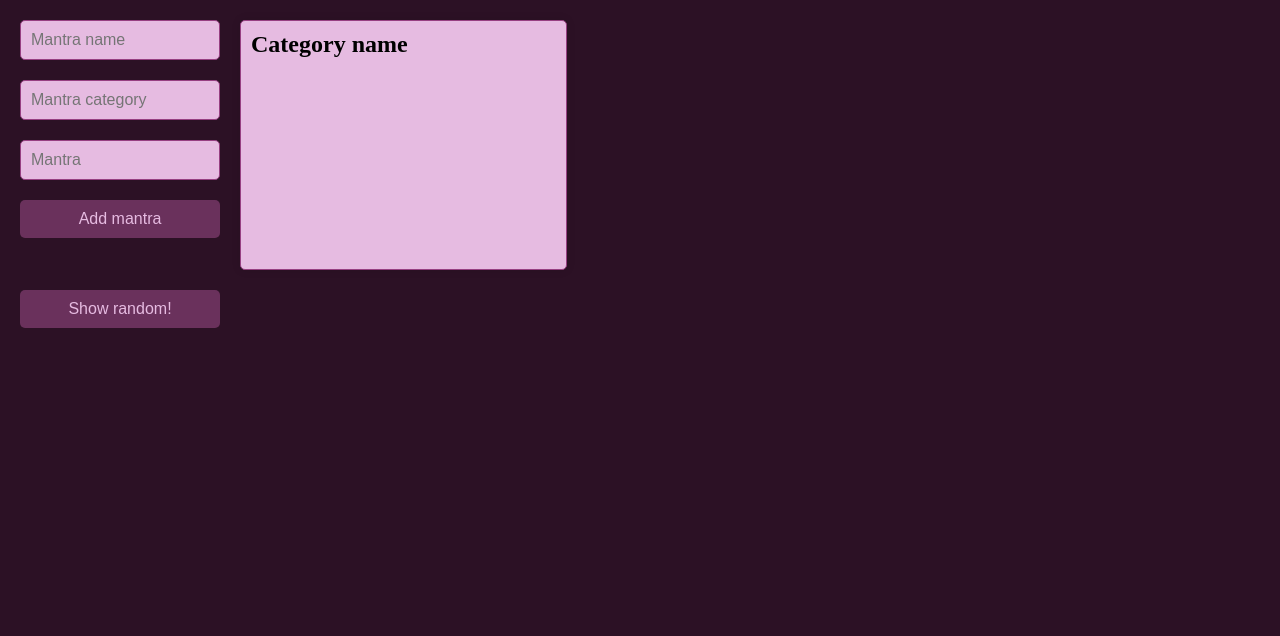
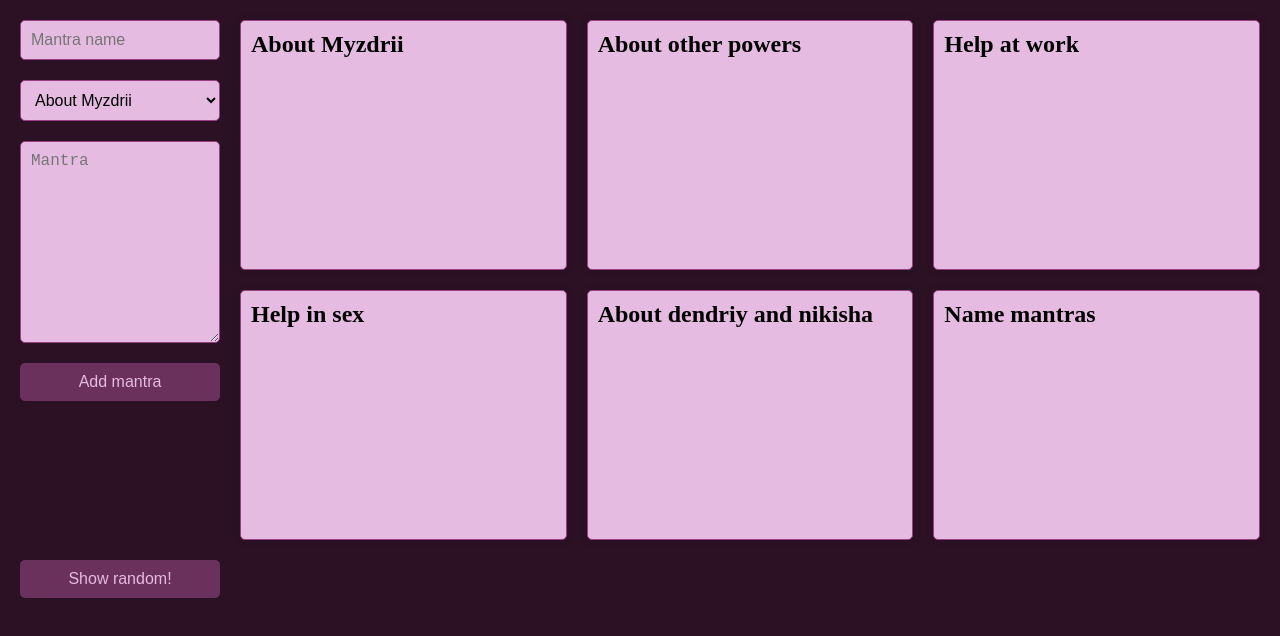
Before and after one commit to Kristina2882/mantra-app, a React (Create React App) app in the folder mantra-ui/: page / in a window 1280 px wide. Shown: the top 636 px of the page. Built offline with nearby package versions, Linux system fonts and the light colour scheme.

Commit message:
Added categories array

```diff
--- a/mantra-ui/src/App.css
+++ b/mantra-ui/src/App.css
@@ -45,7 +45,9 @@ h2 {
 }
 
 .add-mantra-form textarea,
-.add-mantra-form input {
+.add-mantra-form input,
+.add-mantra-form select,
+.add-mantra-form select option {
   border-radius: 5px;
   border: 1px solid #973f82;
   background-color: #e6bbe1;
--- a/mantra-ui/src/App.tsx
+++ b/mantra-ui/src/App.tsx
@@ -2,6 +2,32 @@ import React from 'react';
 import './App.css';
 
 function App() {
+  const categories = [
+    {
+      "id": 1,
+      "catname": "About Myzdrii",
+    },
+    {
+      "id": 2,
+      "catname": "About other powers",
+    },
+    {
+      "id": 3,
+      "catname": "Help at work",
+    },
+    {
+      "id": 4,
+      "catname": "Help in sex",
+    },
+    {
+      "id": 5,
+      "catname": "About dendriy and nikisha",
+    },
+    {
+      "id": 6,
+      "catname": "Name mantras",
+    },
+  ];
   return (
     <React.Fragment>
     <div className="app-container">
@@ -11,22 +37,29 @@ function App() {
         type='text'
         placeholder='Mantra name'
         />
-        <input required
-        name='mantra-cat'
-        type='text'
-        placeholder='Mantra category'
-        />
-        <input required
+        <select required
+        name='mantra-cat'>
+        {categories.map((category) => (
+          <option value={category.id}>
+          {category.catname}
+          </option>
+        ))}
+        </select>
+
+        <textarea required
         name='mantra-content'
-        type='textarea'
+        rows={10}
         placeholder='Mantra'
         />
         <button type='submit'>Add mantra</button>
       </form>
-    <div className='categories' >
-    <div className='category'>
-      <h2>Category name</h2>
-    </div>
+    <div className='categories'>
+      {categories.map((category) => (
+       <div className='category'>
+       <h2>{category.catname}</h2>
+     </div>
+      ))}
+
     </div>
 
     <div className='random'>
```
